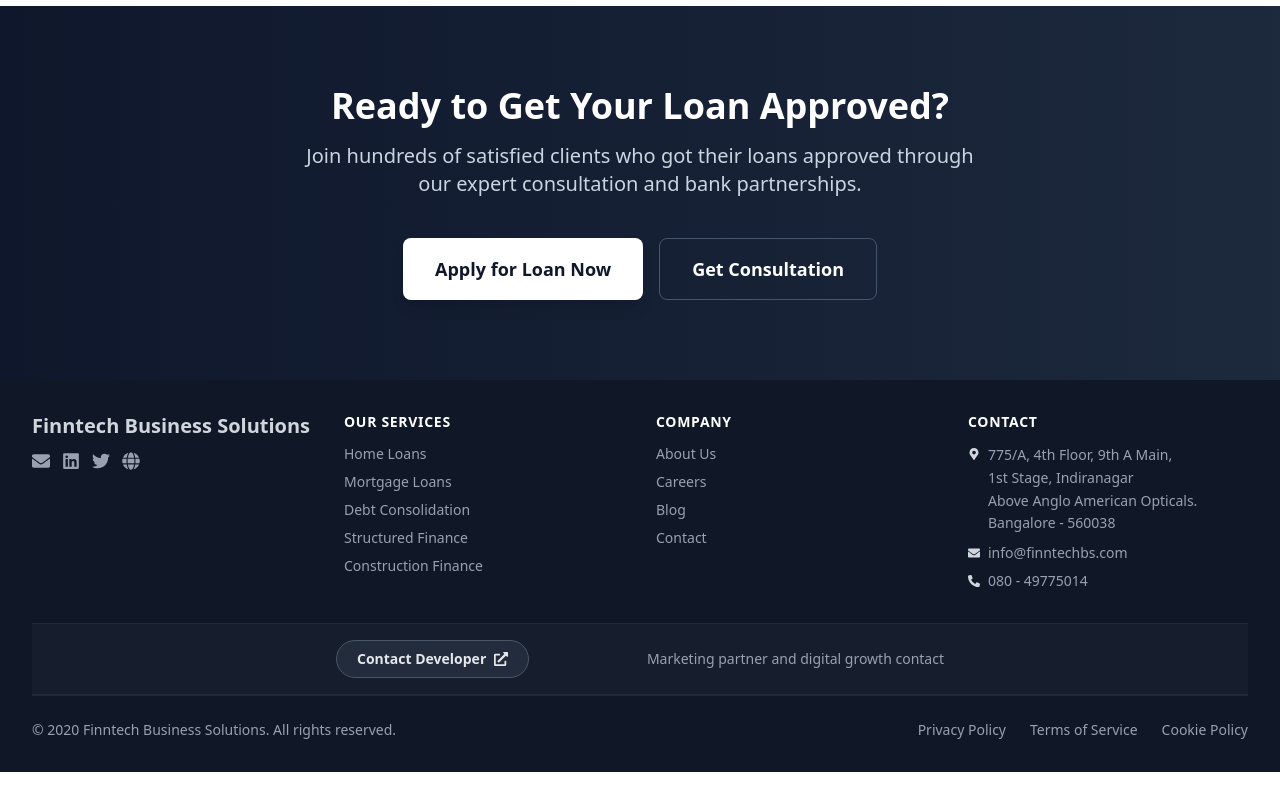
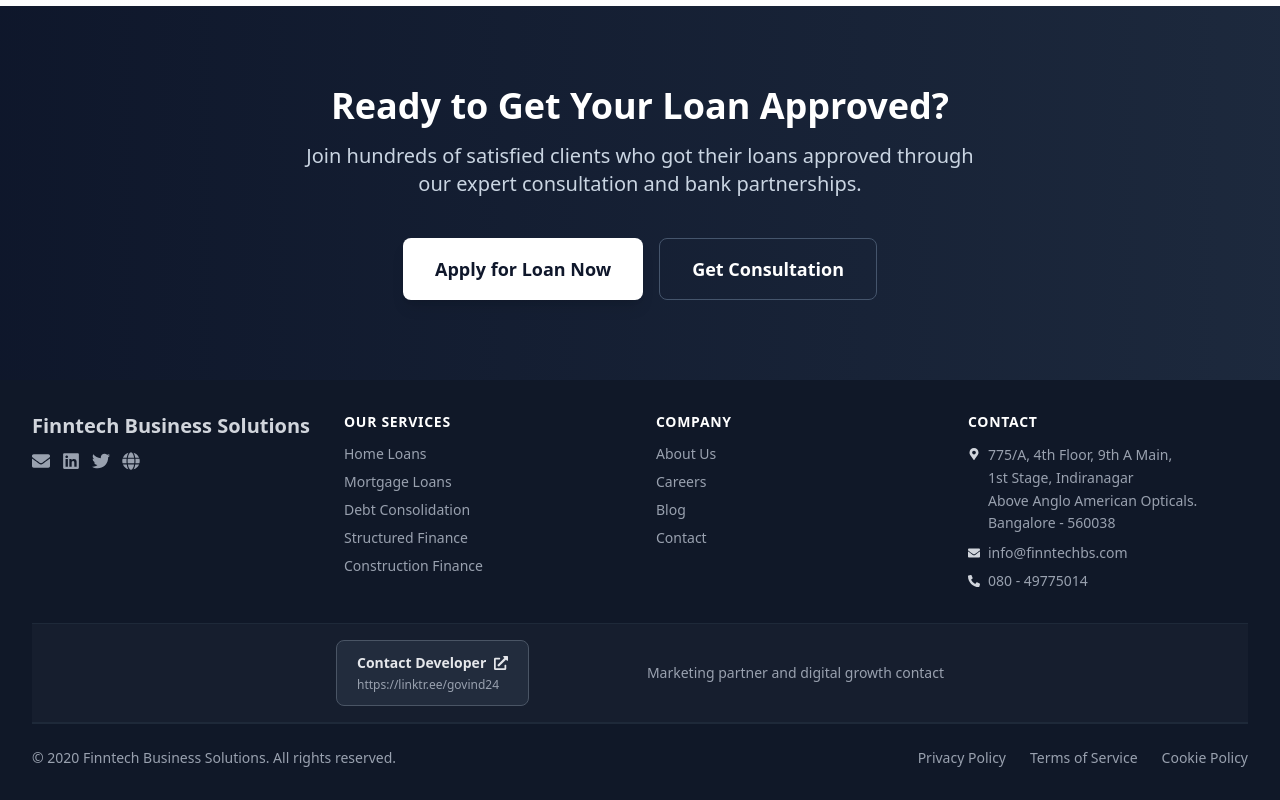
Before and after one commit to Govind-Mishra23/FINNTECH-1, a React (Vite) app in the folder frontend/: page / in a window 1280 px wide. Shown: the part 4366-5166 px from the top of the page. Before the commit the page ends 5138 px from the top, so only its background shows below. Built offline with nearby package versions, Linux system fonts and the light colour scheme.

Commit message:
contact developer

```diff
--- a/frontend/src/components/Footer.jsx
+++ b/frontend/src/components/Footer.jsx
@@ -185,15 +185,23 @@
         <div className="border-y border-gray-800 bg-gray-800/40">
           <div className="px-4 py-4 sm:px-0">
             <div className="mx-auto flex w-full flex-col items-start justify-between gap-3 sm:flex-row sm:items-center md:w-1/2">
+              <div className="flex flex-col items-start gap-2">
                 <a
                   href={developerContactUrl}
                   target="_blank"
                   rel="noreferrer"
-                className="inline-flex items-center gap-2 rounded-full border border-gray-600 bg-gray-700/40 px-5 py-2 text-sm font-semibold text-gray-200 transition-all duration-300 hover:border-gray-500 hover:bg-gray-700 hover:text-white"
+                  className="inline-flex flex-col items-start gap-1 rounded-lg border border-gray-600 bg-gray-700/40 px-5 py-3 text-sm transition-all duration-300 hover:border-gray-500 hover:bg-gray-700"
+                  title={developerContactUrl}
                 >
+                  <span className="flex items-center gap-2 font-semibold text-gray-200 hover:text-white">
                     Contact Developer
                     <FaExternalLinkAlt className="h-3.5 w-3.5" />
+                  </span>
+                  <span className="text-xs text-gray-400 hover:text-gray-300">
+                    {developerContactUrl}
+                  </span>
                 </a>
+              </div>
               <p className="text-right text-sm text-gray-400">
                 Marketing partner and digital growth contact
               </p>
```
Lines whose indentation alone changed are shown as unchanged.
